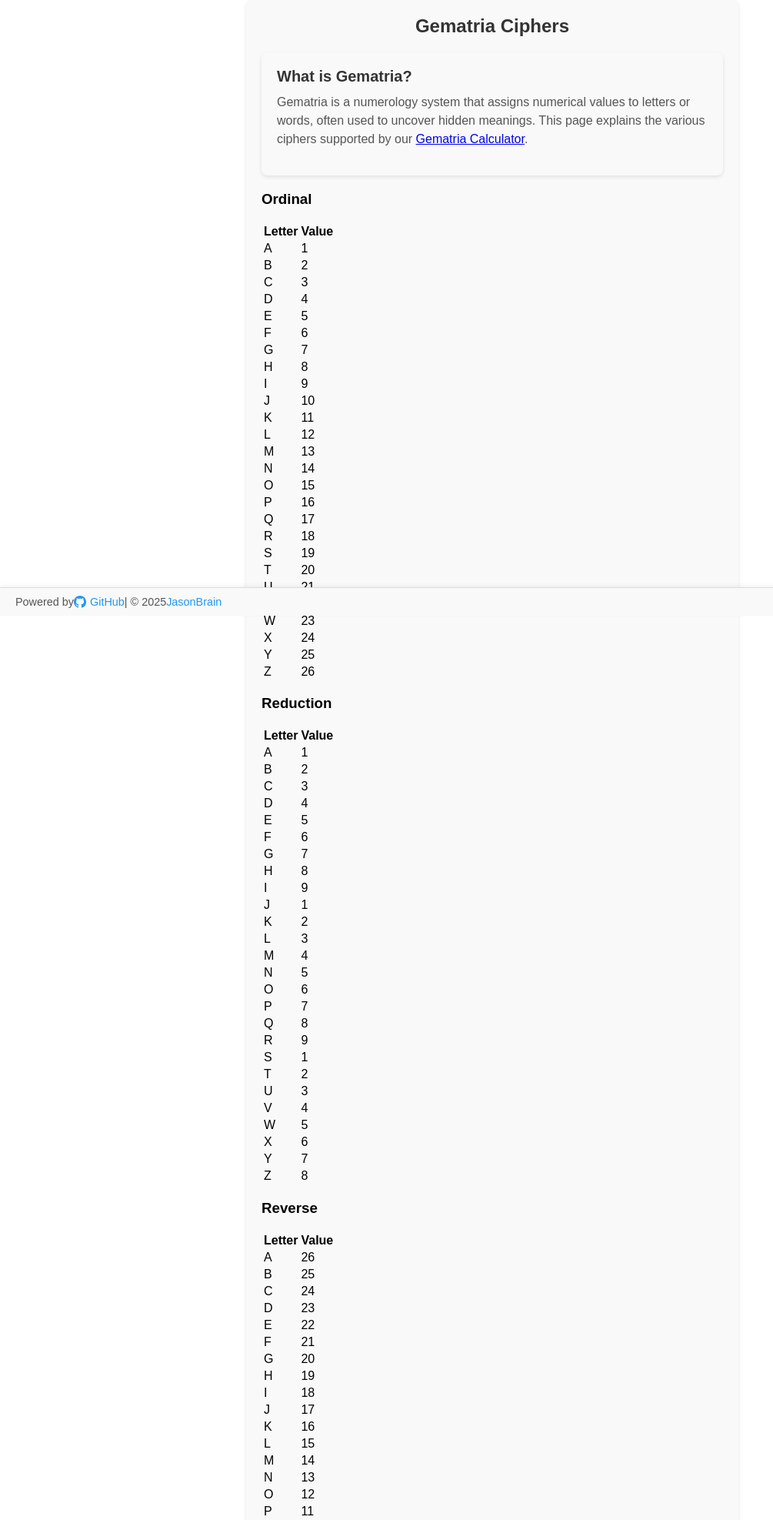
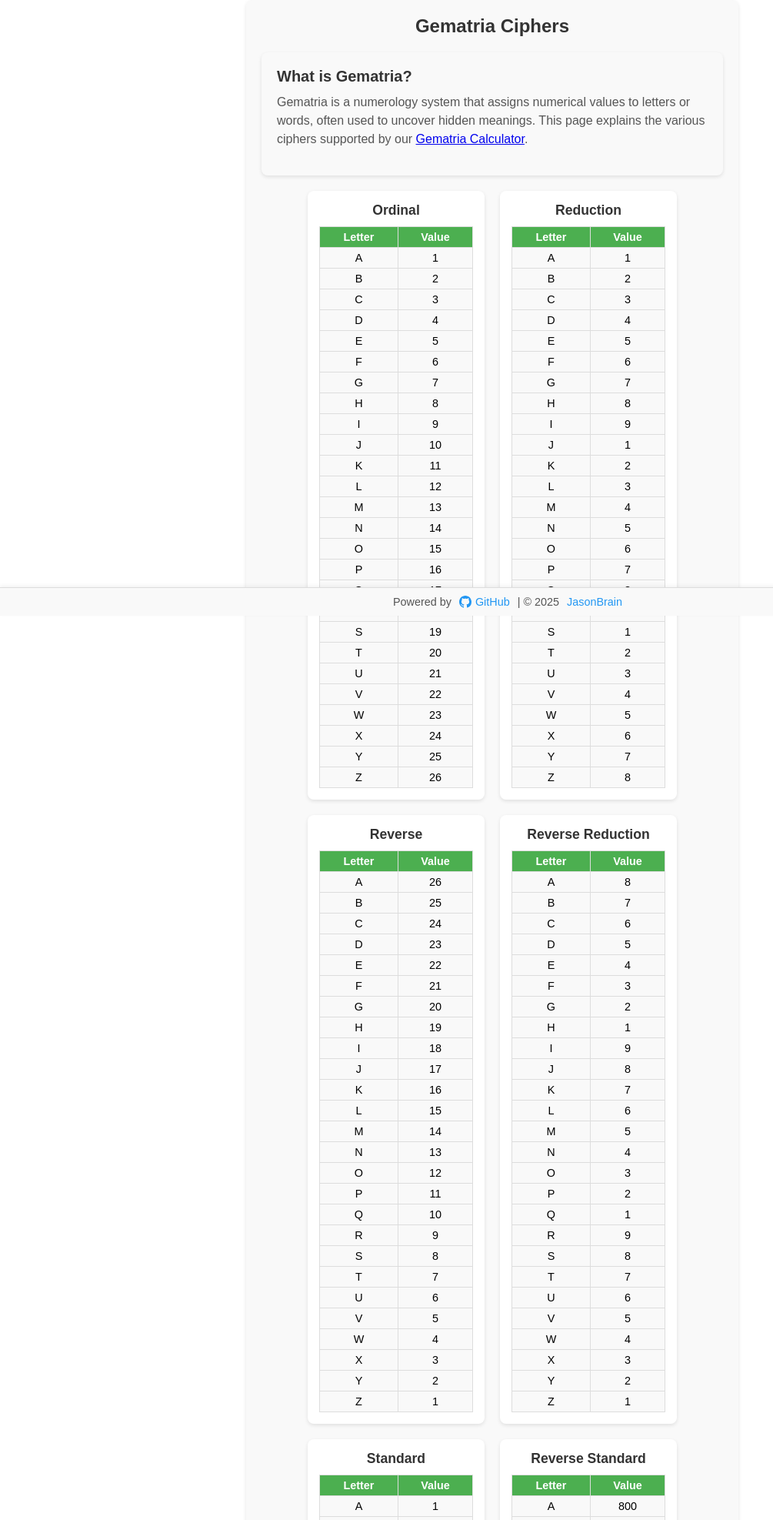
Before and after one commit to jasonbra1n/gematria-calculator, a PHP site: page /ciphers.html in a window 1280 px wide. Shown: the top 1975 px of the page at 77% size, without its empty margins (0-1005 px from the left). Run offline with PHP 8.4, Linux system fonts and the light colour scheme.

Commit message:
Update styles.css

```diff
--- a/styles.css
+++ b/styles.css
@@ -274,73 +274,117 @@ legend {
 .system-grid input[type="checkbox"] {
   margin: 0;
 }
+
 .content-card {
-  background-color: #f9f9f9; /* Matches .gematria-calculator */
+  background-color: #f9f9f9;
   padding: 20px;
   border-radius: 8px;
-  box-shadow: 0 2px 5px rgba(0, 0, 0, 0.1); /* Consistent shadow */
-  max-width: 600px; /* Matches .gematria-calculator */
-  margin: 20px auto; /* Centers it and adds spacing from results */
+  box-shadow: 0 2px 5px rgba(0, 0, 0, 0.1);
+  max-width: 600px;
+  margin: 20px auto;
 }
 
 .content-card h3 {
-  color: #333; /* Matches h2 in .gematria-calculator */
-  font-size: 1.25em; /* Slightly smaller than h2 but prominent */
-  margin: 0 0 10px; /* Spacing below heading */
+  color: #333;
+  font-size: 1.25em;
+  margin: 0 0 10px;
 }
 
 .content-card p {
-  color: #555; /* Softer color for readability, matches .system-name */
+  color: #555;
   font-size: 1em;
-  line-height: 1.5; /* Improves readability */
-  margin: 0 0 15px; /* Spacing between paragraphs */
+  line-height: 1.5;
+  margin: 0 0 15px;
 }
 
-/* Optional: Responsive adjustments */
 @media (max-width: 600px) {
   .content-card {
-    margin: 15px 10px; /* Slightly tighter on small screens */
+    margin: 15px 10px;
     padding: 15px;
   }
 }
+
 footer {
-  background-color: #f9f9f9; /* Matches .gematria-calculator */
-  padding: 10px 20px; /* Compact but comfortable */
-  text-align: center; /* Centers the text */
-  font-size: 0.9em; /* Slightly smaller for subtlety */
-  color: #555; /* Matches .system-name for a softer tone */
-  border-top: 1px solid #ddd; /* Subtle separation from content */
-  box-shadow: 0 -2px 5px rgba(0, 0, 0, 0.05); /* Light shadow for depth */
-  margin-top: 20px; /* Space above footer */
+  background-color: #f9f9f9;
+  padding: 10px 20px;
+  text-align: center;
+  font-size: 0.9em;
+  color: #555;
+  border-top: 1px solid #ddd;
+  box-shadow: 0 -2px 5px rgba(0, 0, 0, 0.05);
+  margin-top: 20px;
   position: sticky;
   bottom: 0;
   width: 100%;
-  display: inline-flex; /* Aligns icon and text */
-  /* align-items: center; /* Vertically centers icon with text */
+  display: flex;
+  justify-content: center;
+  gap: 10px;
 }
 
 footer a {
-  color: var(--systems-color); /* #2196F3 */
+  color: var(--systems-color);
   text-decoration: none;
-  display: inline-flex; /* Aligns icon and text */
-  /* align-items: center;  /* Vertically centers icon with text */
-  gap: 5px; /* Space between icon and "GitHub" */
+  display: inline-flex;
+  align-items: center;
+  gap: 5px;
   transition: color 0.3s ease;
 }
 
 footer a:hover {
-  color: var(--hover-systems); /* #1976D2 */
+  color: var(--hover-systems);
   text-decoration: underline;
 }
 
 .github-icon {
-  vertical-align: middle; /* Fine-tunes alignment */
+  vertical-align: middle;
 }
 
-/* Responsive tweak */
 @media (max-width: 600px) {
   footer {
     padding: 8px 15px;
     font-size: 0.85em;
   }
 }
+
+.cipher-container {
+  display: flex;
+  flex-wrap: wrap;
+  gap: 20px;
+  justify-content: center;
+  margin-top: 20px;
+}
+
+.cipher-card {
+  background-color: #fff;
+  padding: 15px;
+  border-radius: 8px;
+  box-shadow: 0 2px 5px rgba(0, 0, 0, 0.1);
+  min-width: 200px;
+  text-align: center;
+}
+
+.cipher-card h3 {
+  color: #333;
+  font-size: 1.1em;
+  margin: 0 0 10px;
+}
+
+.cipher-card table {
+  width: 100%;
+  border-collapse: collapse;
+  font-size: 0.9em;
+}
+
+.cipher-card th, .cipher-card td {
+  border: 1px solid #ddd;
+  padding: 5px;
+}
+
+.cipher-card th {
+  background-color: var(--primary-color);
+  color: white;
+}
+
+.cipher-card td {
+  background-color: #f9f9f9;
+}
```
